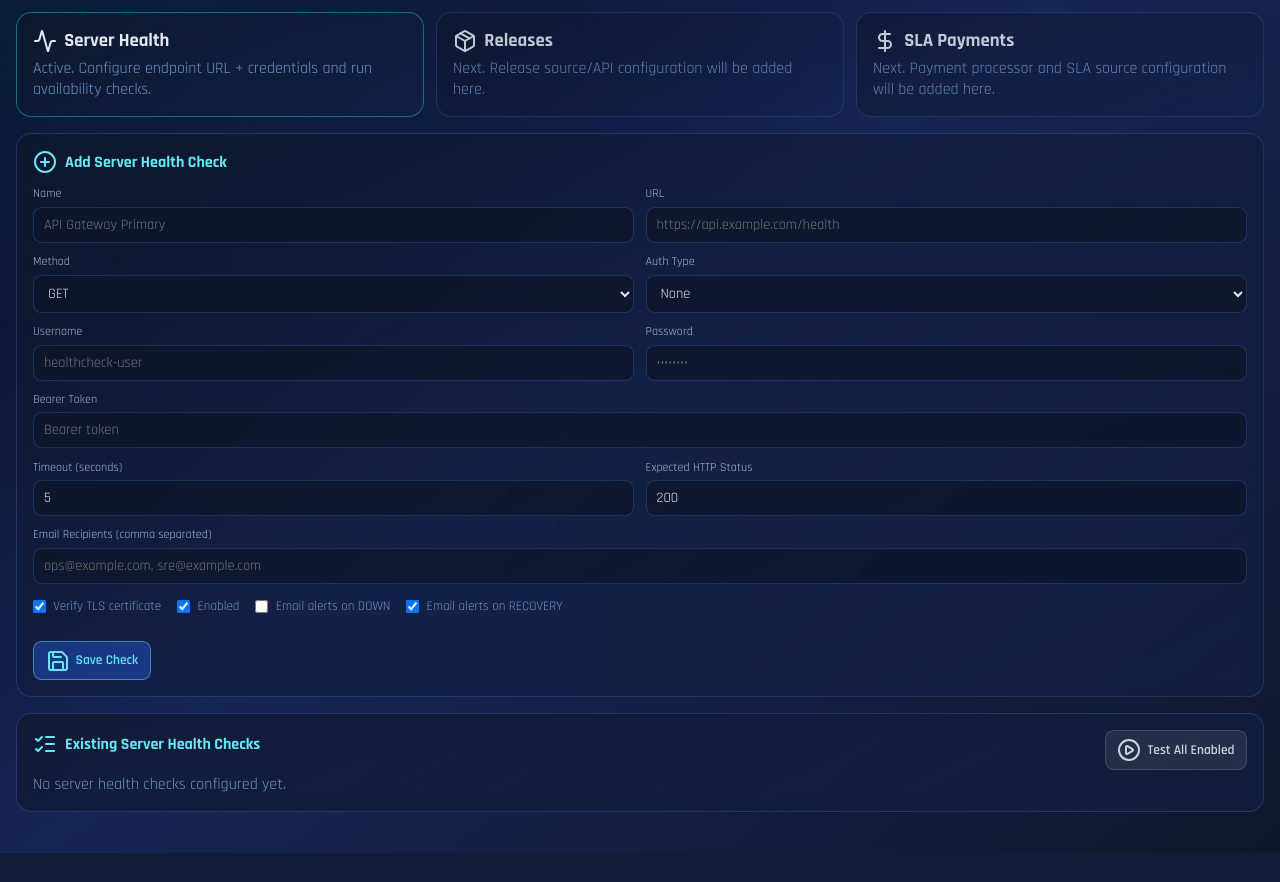
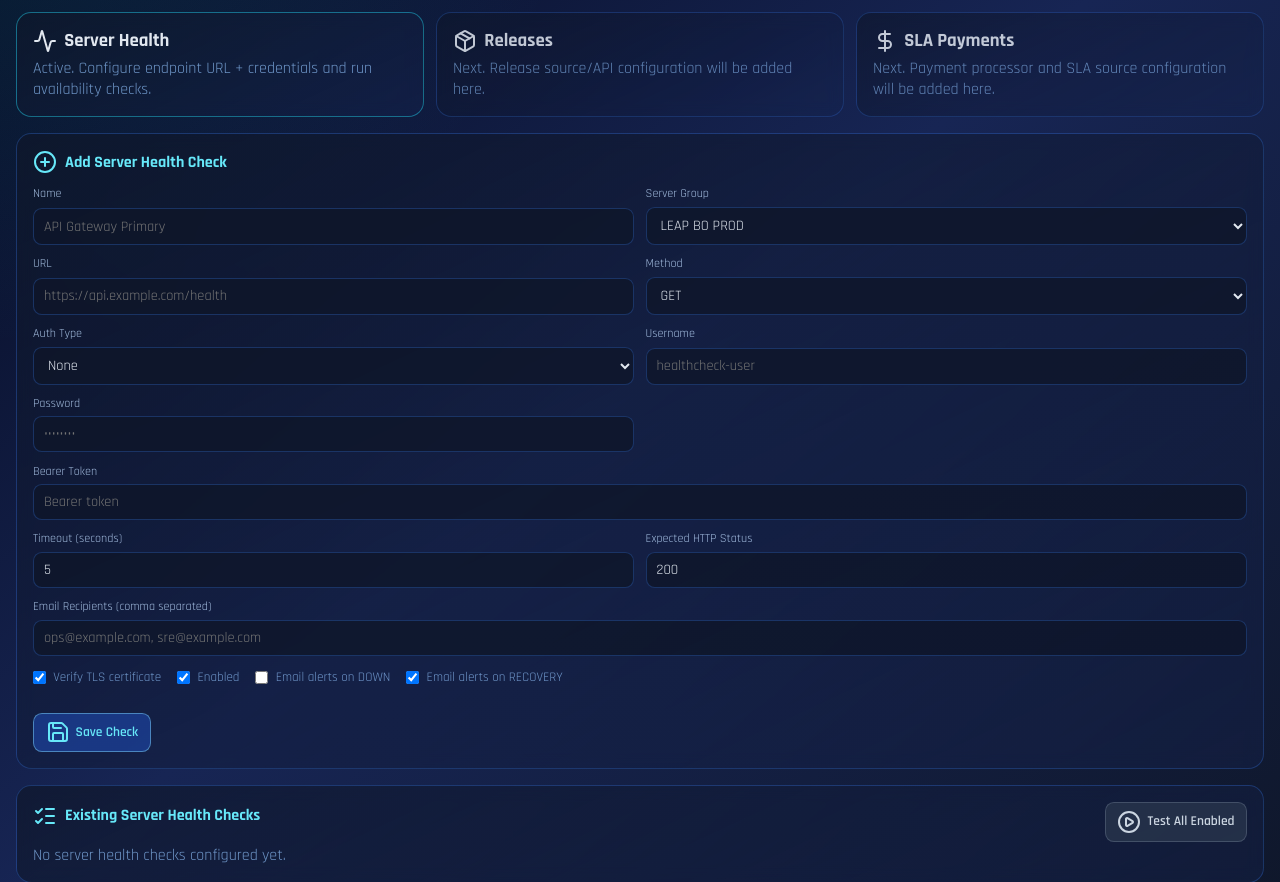
Before and after one commit to desalvatoredaniel/SLA-app, a Flask app: page /config/server-health in a window 1280 px wide. Shown: the part 264-1146 px from the top of the page. Before the commit the page ends 1117 px from the top, so only its background shows below. Run offline with Flask 3, Linux system fonts and the light colour scheme; some libraries are stand-ins or nearby versions.

Commit message:
added pools

```diff
--- a/app.py
+++ b/app.py
@@ -62,6 +62,16 @@ SMTP_FROM = os.getenv("SLA_ALERT_FROM", "").strip()
 SMTP_USE_TLS = _env_bool("SLA_ALERT_SMTP_USE_TLS", True)
 SMTP_USE_SSL = _env_bool("SLA_ALERT_SMTP_USE_SSL", False)
 EMAIL_SUBJECT_PREFIX = os.getenv("SLA_ALERT_SUBJECT_PREFIX", "[SLA Server Health]").strip() or "[SLA Server Health]"
+
+SERVER_GROUP_OPTIONS = (
+    "LEAP BO PROD",
+    "LEAP BO STAGE",
+    "LEAP BO QA",
+    "PORTAL PROD",
+    "PORTAL STAGE",
+    "PORTAL QA",
+)
+SERVER_GROUP_DEFAULT = "LEAP BO PROD"
 
 RELEASES: list[dict[str, Any]] = [
     {
@@ -304,6 +314,15 @@ def _secret_key_for(check_id: str, suffix: str) -> str:
     return f"SLA_SERVER_HEALTH_{sanitized_id}_{suffix}"
 
 
+def _normalize_server_group(raw: str | None) -> str:
+    if not raw:
+        return SERVER_GROUP_DEFAULT
+    normalized = re.sub(r"\s+", " ", str(raw).upper()).strip()
+    if normalized in SERVER_GROUP_OPTIONS:
+        return normalized
+    return SERVER_GROUP_DEFAULT
+
+
 def _parse_recipients(raw: str) -> list[str]:
     if not raw:
         return []
@@ -366,6 +385,7 @@ def _normalize_server_health_check(raw: dict[str, Any]) -> dict[str, Any]:
     return {
         "id": check_id,
         "name": str(raw.get("name") or "Unnamed Check").strip(),
+        "server_group": _normalize_server_group(str(raw.get("server_group") or "")),
         "url": str(raw.get("url") or "").strip(),
         "method": method,
         "auth_type": auth_type,
@@ -575,70 +595,98 @@ def _build_live_servers_from_checks() -> list[dict[str, Any]]:
     if not checks:
         return []
 
+    group_rank = {group: index for index, group in enumerate(SERVER_GROUP_OPTIONS)}
+    checks.sort(key=lambda check: (group_rank.get(check.get("server_group", ""), 999), str(check.get("name", "")).lower()))
+
     now = datetime.now(timezone.utc)
     center_x = 500
     center_y = 300
-    radius_x = 360
-    radius_y = 230
-    total = len(checks)
+    group_checks: dict[str, list[dict[str, Any]]] = {group: [] for group in SERVER_GROUP_OPTIONS}
+    for check in checks:
+        group_checks[_normalize_server_group(check.get("server_group"))].append(check)
+
+    active_groups = [group for group in SERVER_GROUP_OPTIONS if group_checks[group]]
+    group_count = len(active_groups)
+    cluster_ring_x = 320
+    cluster_ring_y = 205
 
     nodes: list[dict[str, Any]] = []
-    for index, check in enumerate(checks):
-        angle = (2 * math.pi * index) / max(total, 1)
-        x = int(center_x + radius_x * math.cos(angle))
-        y = int(center_y + radius_y * math.sin(angle))
+    for group_index, group_name in enumerate(active_groups):
+        group_members = group_checks[group_name]
+        group_size = len(group_members)
 
-        last_check = check.get("last_check") or {}
-        is_up = bool(last_check.get("is_up"))
-        checked_at = _parse_checked_at(last_check.get("checked_at"))
-        checked_recently = bool(checked_at and (now - checked_at).total_seconds() <= 8)
-        enabled = bool(check.get("is_enabled"))
+        group_angle = -(math.pi / 2) + (2 * math.pi * group_index) / max(group_count, 1)
+        group_center_x = center_x + cluster_ring_x * math.cos(group_angle)
+        group_center_y = center_y + cluster_ring_y * math.sin(group_angle)
+        local_radius = 0.0 if group_size <= 1 else min(95.0, 28.0 + 18.0 * math.sqrt(group_size))
 
-        if not enabled:
-            status = "warning"
-        elif not last_check:
-            status = "warning"
-        elif is_up:
-            status = "healthy"
-        else:
-            status = "critical"
+        for local_index, check in enumerate(group_members):
+            if group_size <= 1:
+                x = int(group_center_x)
+                y = int(group_center_y)
+            elif group_size == 2:
+                local_angle = -math.pi / 2 if local_index == 0 else math.pi / 2
+                x = int(group_center_x + local_radius * math.cos(local_angle))
+                y = int(group_center_y + local_radius * math.sin(local_angle))
+            else:
+                local_angle = -(math.pi / 2) + (2 * math.pi * local_index) / group_size
+                x = int(group_center_x + local_radius * math.cos(local_angle))
+                y = int(group_center_y + local_radius * math.sin(local_angle))
 
-        response_time = last_check.get("response_ms")
-        if response_time is None:
-            response_time = 0
-        try:
-            response_time_value = int(round(float(response_time)))
-        except (TypeError, ValueError):
-            response_time_value = 0
+            last_check = check.get("last_check") or {}
+            is_up = bool(last_check.get("is_up"))
+            checked_at = _parse_checked_at(last_check.get("checked_at"))
+            checked_recently = bool(checked_at and (now - checked_at).total_seconds() <= 8)
+            enabled = bool(check.get("is_enabled"))
 
-        total_checks = int(check.get("total_checks") or 0)
-        successful_checks = int(check.get("successful_checks") or 0)
-        uptime = round((successful_checks / total_checks) * 100, 1) if total_checks > 0 else 0.0
-        ping_color = "#22d3ee" if status == "healthy" else "#facc15" if status == "warning" else "#f87171"
-        ping_duration = round(max(0.55, min(2.8, (response_time_value or 500) / 420)), 2)
-        ping_delay = round((index % 5) * 0.12, 2)
+            if not enabled:
+                status = "warning"
+            elif not last_check:
+                status = "warning"
+            elif is_up:
+                status = "healthy"
+            else:
+                status = "critical"
 
-        nodes.append(
-            {
-                "id": check["id"],
-                "name": check["name"],
-                "url": check["url"],
-                "is_enabled": enabled,
-                "status": status,
-                "response_time": response_time_value,
-                "uptime": uptime,
-                "x": x,
-                "y": y,
-                "last_check": last_check if last_check else None,
-                "last_ping_at": last_check.get("checked_at"),
-                "last_ping_display": _format_last_ping_display(last_check.get("checked_at")),
-                "http_status": last_check.get("http_status"),
-                "animate_ping": bool(enabled and checked_recently),
-                "ping_color": ping_color,
-                "ping_duration_seconds": ping_duration,
-                "ping_delay_seconds": ping_delay,
-            }
-        )
+            response_time = last_check.get("response_ms")
+            if response_time is None:
+                response_time = 0
+            try:
+                response_time_value = int(round(float(response_time)))
+            except (TypeError, ValueError):
+                response_time_value = 0
+
+            total_checks = int(check.get("total_checks") or 0)
+            successful_checks = int(check.get("successful_checks") or 0)
+            uptime = round((successful_checks / total_checks) * 100, 1) if total_checks > 0 else 0.0
+            ping_color = "#22d3ee" if status == "healthy" else "#facc15" if status == "warning" else "#f87171"
+            ping_duration = round(max(0.55, min(2.8, (response_time_value or 500) / 420)), 2)
+            ping_delay = round((local_index % 5) * 0.12 + (group_index % 3) * 0.08, 2)
+
+            nodes.append(
+                {
+                    "id": check["id"],
+                    "name": check["name"],
+                    "server_group": group_name,
+                    "url": check["url"],
+                    "is_enabled": enabled,
+                    "status": status,
+                    "response_time": response_time_value,
+                    "uptime": uptime,
+                    "x": x,
+                    "y": y,
+                    "group_center_x": int(group_center_x),
+                    "group_center_y": int(group_center_y),
+                    "last_check": last_check if last_check else None,
+                    "last_ping_at": last_check.get("checked_at"),
+                    "last_ping_display": _format_last_ping_display(last_check.get("checked_at")),
+                    "http_status": last_check.get("http_status"),
+                    "animate_ping": bool(enabled and checked_recently),
+                    "ping_color": ping_color,
+                    "ping_duration_seconds": ping_duration,
+                    "ping_delay_seconds": ping_delay,
+                }
+            )
 
     return nodes
 
@@ -807,6 +855,7 @@ def _build_server_health_check_from_form(
 ) -> dict[str, Any]:
     name = str(form_data.get("name", "")).strip()
     url = str(form_data.get("url", "")).strip()
+    server_group = _normalize_server_group(str(form_data.get("server_group", "")))
     if not name or not url:
         raise ValueError("Name and URL are required")
 
@@ -870,6 +919,7 @@ def _build_server_health_check_from_form(
     return {
         "id": check_id,
         "name": name,
+        "server_group": server_group,
         "url": url,
         "method": method,
         "auth_type": auth_type,
@@ -942,6 +992,22 @@ def server_health() -> str:
         has_configured_servers = bool(server_health_checks)
 
     servers = _build_live_servers_from_checks()
+    group_markers = [
+        {
+            "group": group,
+            "x": int(sum(item["group_center_x"] for item in group_items) / len(group_items)),
+            "y": int(sum(item["group_center_y"] for item in group_items) / len(group_items)),
+            "count": len(group_items),
+        }
+        for group in SERVER_GROUP_OPTIONS
+        for group_items in [[server for server in servers if server.get("server_group") == group]]
+        if group_items
+    ]
+    grouped_servers: list[dict[str, Any]] = []
+    for group in SERVER_GROUP_OPTIONS:
+        group_items = [server for server in servers if server.get("server_group") == group]
+        if group_items:
+            grouped_servers.append({"group": group, "servers": group_items})
 
     healthy_count = sum(server["status"] == "healthy" for server in servers)
     warning_count = sum(server["status"] == "warning" for server in servers)
@@ -952,6 +1018,8 @@ def server_health() -> str:
         page_title="Server Health",
         active_page="server-health",
         servers=servers,
+        group_markers=group_markers,
+        grouped_servers=grouped_servers,
         has_configured_servers=has_configured_servers,
         mainframe={"x": 500, "y": 300, "throughput": "2.4 GB/s"},
         stats={
@@ -967,6 +1035,17 @@ def server_health() -> str:
 
 def _server_health_live_payload() -> dict[str, Any]:
     servers = _build_live_servers_from_checks()
+    group_markers = [
+        {
+            "group": group,
+            "x": int(sum(item["group_center_x"] for item in group_items) / len(group_items)),
+            "y": int(sum(item["group_center_y"] for item in group_items) / len(group_items)),
+            "count": len(group_items),
+        }
+        for group in SERVER_GROUP_OPTIONS
+        for group_items in [[server for server in servers if server.get("server_group") == group]]
+        if group_items
+    ]
     healthy_count = sum(server["status"] == "healthy" for server in servers)
     warning_count = sum(server["status"] == "warning" for server in servers)
     critical_count = sum(server["status"] == "critical" for server in servers)
@@ -981,6 +1060,7 @@ def _server_health_live_payload() -> dict[str, Any]:
             "critical": critical_count,
         },
         "servers": servers,
+        "group_markers": group_markers,
     }
 
 
@@ -1052,6 +1132,7 @@ def server_health_config() -> str:
         page_title="Server Health Config",
         active_page="config-server-health",
         checks=checks_for_view,
+        server_group_options=SERVER_GROUP_OPTIONS,
         notice_text=_notice_text(request.args.get("notice")),
         health_config_stats=_server_health_stats(),
         health_check_interval_seconds=HEALTH_CHECK_INTERVAL_SECONDS,
--- a/static/app.js
+++ b/static/app.js
@@ -143,6 +143,11 @@
         lastPingNode.textContent = `last ping: ${formatLastPing(server.last_ping_at)}`;
       }
 
+      const nodeGroup = node.querySelector('[data-node-group]');
+      if (nodeGroup) {
+        nodeGroup.textContent = server.server_group || '';
+      }
+
       const row = serverRows.get(serverId);
       if (!row) {
         return;
@@ -273,10 +278,32 @@
 
         const payload = await response.json();
         const servers = Array.isArray(payload.servers) ? payload.servers : [];
+        const markers = Array.isArray(payload.group_markers) ? payload.group_markers : [];
         const incomingIds = new Set(servers.map((server) => String(server.id)));
         const currentIds = Array.from(serverNodes.keys());
+        const markerElements = Array.from(document.querySelectorAll('.network-group-marker'));
+
         const hasTopologyChange =
-          incomingIds.size !== currentIds.length || currentIds.some((id) => !incomingIds.has(id));
+          incomingIds.size !== currentIds.length ||
+          currentIds.some((id) => !incomingIds.has(id)) ||
+          servers.some((server) => {
+            const node = serverNodes.get(String(server.id));
+            if (!node) {
+              return true;
+            }
+            const expectedX = String(Number(server.x) + 250);
+            const expectedY = String(Number(server.y) + 250);
+            return node.dataset.x !== expectedX || node.dataset.y !== expectedY;
+          }) ||
+          markers.length !== markerElements.length ||
+          markers.some((marker, idx) => {
+            const el = markerElements[idx];
+            if (!el) {
+              return true;
+            }
+            const expectedText = `${marker.group} (${marker.count})`;
+            return el.textContent.trim() !== expectedText;
+          });
 
         if (hasTopologyChange) {
           window.location.reload();
--- a/templates/config_server_health.html
+++ b/templates/config_server_health.html
@@ -58,6 +58,14 @@
       <label>
         <span>Name</span>
         <input name="name" required placeholder="API Gateway Primary" />
+      </label>
+      <label>
+        <span>Server Group</span>
+        <select name="server_group">
+          {% for option in server_group_options %}
+          <option value="{{ option }}">{{ option }}</option>
+          {% endfor %}
+        </select>
       </label>
       <label>
         <span>URL</span>
@@ -155,6 +163,14 @@
           <label>
             <span>Name</span>
             <input name="name" required value="{{ check.name }}" />
+          </label>
+          <label>
+            <span>Server Group</span>
+            <select name="server_group">
+              {% for option in server_group_options %}
+              <option value="{{ option }}" {% if check.server_group == option %}selected{% endif %}>{{ option }}</option>
+              {% endfor %}
+            </select>
           </label>
           <label>
             <span>URL</span>
```
Also changed, not shown: static/styles.css (+33 -0 lines), templates/server_health.html (+19 -3 lines).
